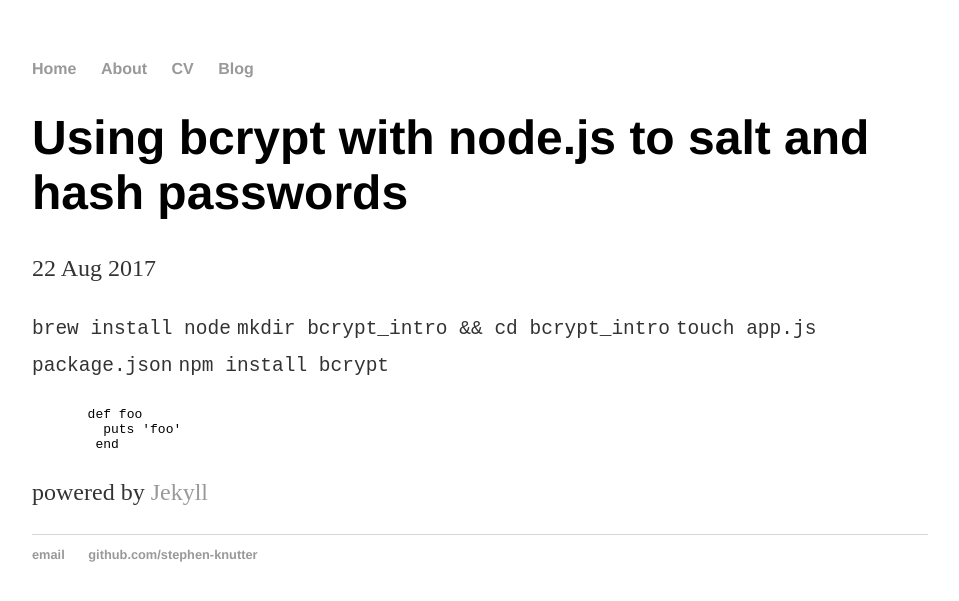
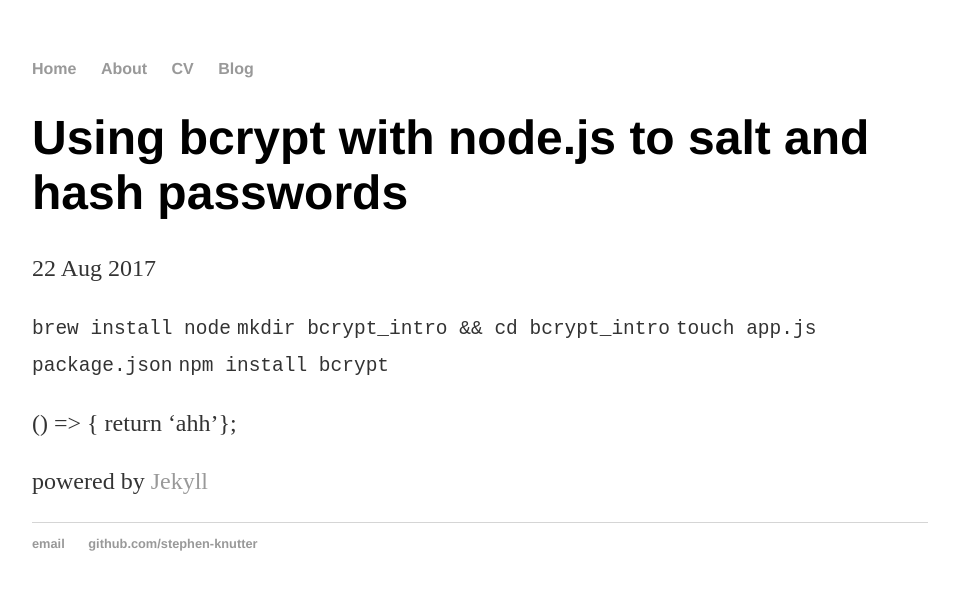
Before and after one commit to stephen-knutter/stephen-knutter.github.io, a Jekyll site: the page built from _posts/2017-08-22-bcrypt-with-nodejs.md, in a window 1280 px wide. Shown: the top 601 px of the page, without its empty margins (160-1119 px from the left). Built offline with Jekyll 4.4.1, drawn with Linux system fonts in a browser that asks for light colours.

Commit message:
Update 2017-08-22-bcrypt-with-nodejs.md

```diff
--- a/_posts/2017-08-22-bcrypt-with-nodejs.md
+++ b/_posts/2017-08-22-bcrypt-with-nodejs.md
@@ -8,11 +8,6 @@ date: 2017-08-22
 `touch app.js package.json`
 `npm install bcrypt`
 
-
-{% highlight ruby %}
-  def foo
-    puts 'foo'
-   end
-{% endhighlight %}
+() => { return 'ahh'};
 
 powered by [Jekyll](http://jekyllrb.com)
```
